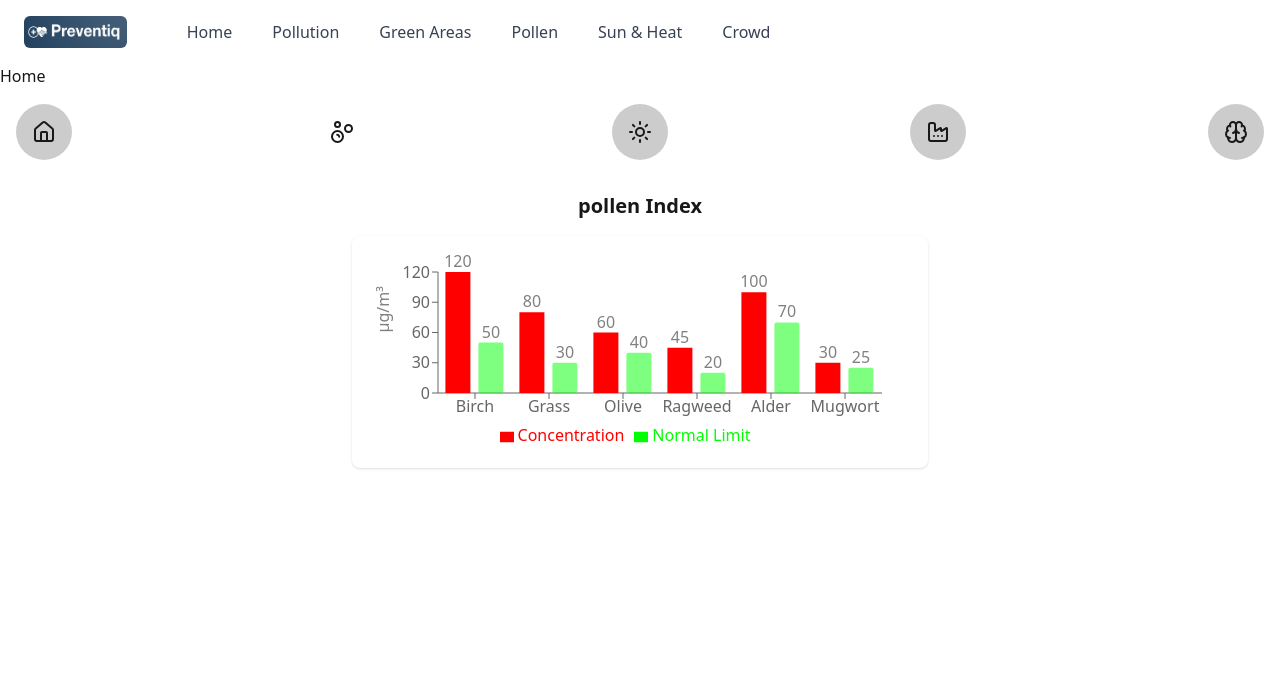
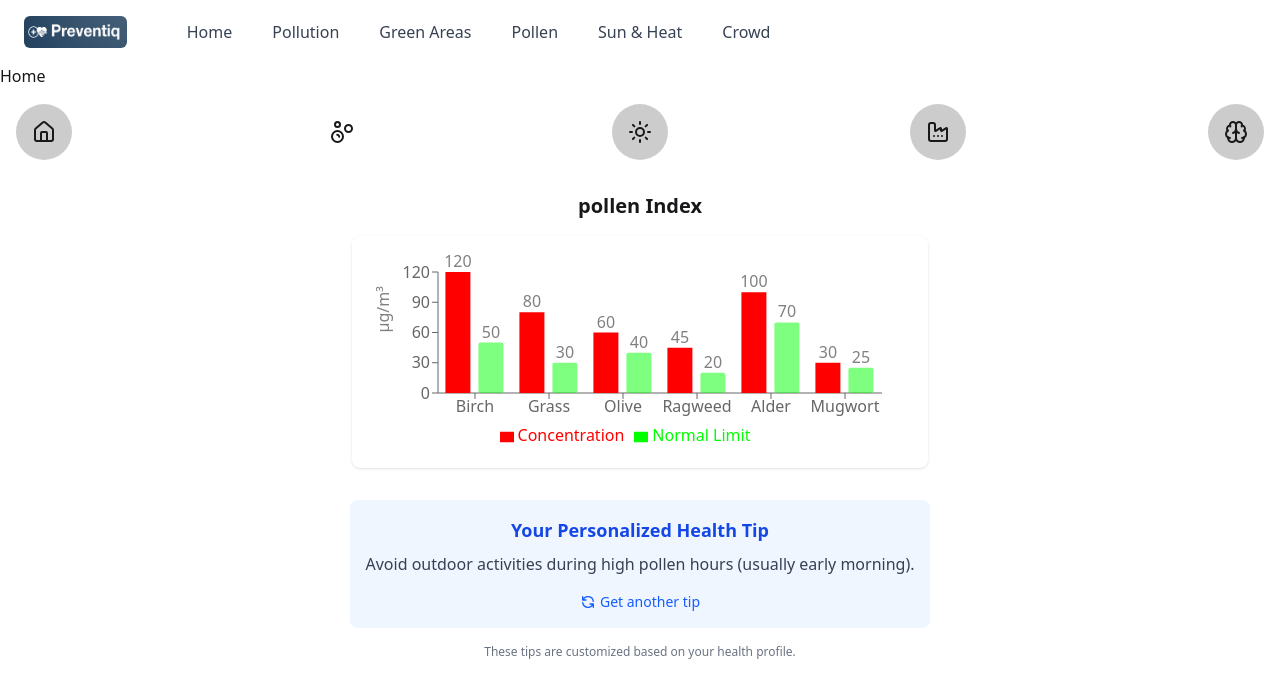
Before and after one commit to andrejshuma/CassiniHackathon, a React (Vite) app in the folder preventiq/: page / in a window 1280 px wide. Shown: the top 698 px of the page. Built offline with nearby package versions, Linux system fonts and the light colour scheme.

Commit message:
feature commit

```diff
--- a/preventiq/src/pages/Home/Home.jsx
+++ b/preventiq/src/pages/Home/Home.jsx
@@ -3,8 +3,10 @@ import Navbar from "../GeneralComponents/Navbar";
 import { Bell } from 'lucide-react';
 import userDefault from "../../assets/userDefault.jpg";
 import Slider_features from "./Slider_features.jsx";
-import FeaturePages from "./FeaturePages.jsx";
+import FeaturePages from "./FeatureSubpages.jsx";
 import {pollenData, uvData, pollutionData} from "./data.js";
+import { pollenAdvice, pollutionAdvice, uvAdvice } from "./advices.js";
+import Tips from "./Tips.jsx";
 
 const Home = () => {
     const [subPage, setSubPage] = React.useState("pollen"); // home, pollen, uv, pollution, mental
@@ -13,6 +15,11 @@ const Home = () => {
         "uv": uvData,
         "pollution": pollutionData,
     }
+    const getTips = {
+        "pollen": pollenAdvice,
+        "uv": uvAdvice,
+        "pollution": pollutionAdvice,
+    }
     return (
         <>
             <Navbar />
@@ -20,6 +27,7 @@ const Home = () => {
             <Slider_features activeSubpage={subPage} changeSubpage={setSubPage} />
             {/* User Header */}
             { subPage === "home" ? null : <FeaturePages data={getData[subPage]} dataName={subPage}/> }
+            { subPage === "home" ? null : <Tips tips={getTips[subPage]}/> }
         </>
     );
 };
--- /dev/null
+++ b/preventiq/src/pages/Home/Tips.jsx
@@ -0,0 +1,53 @@
+import { useState } from "react";
+import { ChevronLeft, ChevronRight } from "lucide-react"; // or use any icon lib or SVG
+
+export default function Tips({ title, tips }) {
+    const [index, setIndex] = useState(0);
+    const [healthAdvice, setHealthAdvice] = useState(tips[index]);
+
+    const prevTip = () => setIndex((i) => (i === 0 ? tips.length - 1 : i - 1));
+    const nextTip = () => setIndex((i) => (i === tips.length - 1 ? 0 : i + 1));
+
+    const refreshAdvice = () => {
+        setTimeout(() => {
+            const randomIndex = Math.floor(Math.random() * tips.length);
+            setHealthAdvice(tips[randomIndex]);
+        }, 500);
+    };
+
+    return (
+        <div className="space-y-4 flex flex-col items-center justify-center min-h-40">
+            <div className="text-center py-4">
+                <div className="bg-blue-50 p-4 rounded-lg mb-4">
+                    <h3 className="text-lg font-semibold mb-2 text-blue-700">
+                        Your Personalized Health Tip
+                    </h3>
+                    <p className="text-gray-700 mb-4">{healthAdvice}</p>
+                    <button
+                        onClick={refreshAdvice}
+                        className="text-blue-600 text-sm flex items-center justify-center mx-auto"
+                    >
+                        <svg
+                            xmlns="http://www.w3.org/2000/svg"
+                            className="h-4 w-4 mr-1"
+                            fill="none"
+                            viewBox="0 0 24 24"
+                            stroke="currentColor"
+                        >
+                            <path
+                                strokeLinecap="round"
+                                strokeLinejoin="round"
+                                strokeWidth={2}
+                                d="M4 4v5h.582m15.356 2A8.001 8.001 0 004.582 9m0 0H9m11 11v-5h-.581m0 0a8.003 8.003 0 01-15.357-2m15.357 2H15"
+                            />
+                        </svg>
+                        Get another tip
+                    </button>
+                </div>
+                <p className="text-xs text-gray-500 mt-2">
+                    These tips are customized based on your health profile.
+                </p>
+            </div>
+        </div>
+    );
+}
--- /dev/null
+++ b/preventiq/src/pages/Home/advices.js
@@ -0,0 +1,26 @@
+export const pollenAdvice = [
+    "Avoid outdoor activities during high pollen hours (usually early morning).",
+    "Keep windows and doors closed to prevent pollen from entering your home.",
+    "Use air purifiers with HEPA filters indoors.",
+    "Shower and change clothes after being outside.",
+    "Wear sunglasses and a mask when outdoors to reduce exposure.",
+    "Check daily pollen forecasts before planning outdoor activities."
+];
+
+export const pollutionAdvice = [
+    "Avoid heavy outdoor exercise when air quality is poor.",
+    "Stay indoors during high pollution alerts, especially if you have respiratory issues.",
+    "Use indoor air purifiers to reduce indoor pollution levels.",
+    "Avoid smoking and the use of candles or incense indoors.",
+    "Use public transport or carpool to reduce personal emissions.",
+    "Wear a certified pollution mask (e.g., N95) when outdoors in polluted areas."
+];
+
+export const uvAdvice = [
+    "Avoid direct sun exposure between 10 AM and 4 PM when UV radiation is strongest.",
+    "Wear sunscreen with at least SPF 30 and reapply every 2 hours.",
+    "Wear protective clothing, wide-brimmed hats, and UV-blocking sunglasses.",
+    "Seek shade whenever possible during peak sunlight hours.",
+    "Check the UV index daily to plan outdoor activities safely.",
+    "Even on cloudy days, UV rays can be strong—take precautions."
+];
```
Also changed, not shown: preventiq/src/pages/Home/FeatureSubpages.jsx (renamed from preventiq/src/pages/Home/FeaturePages.jsx).
